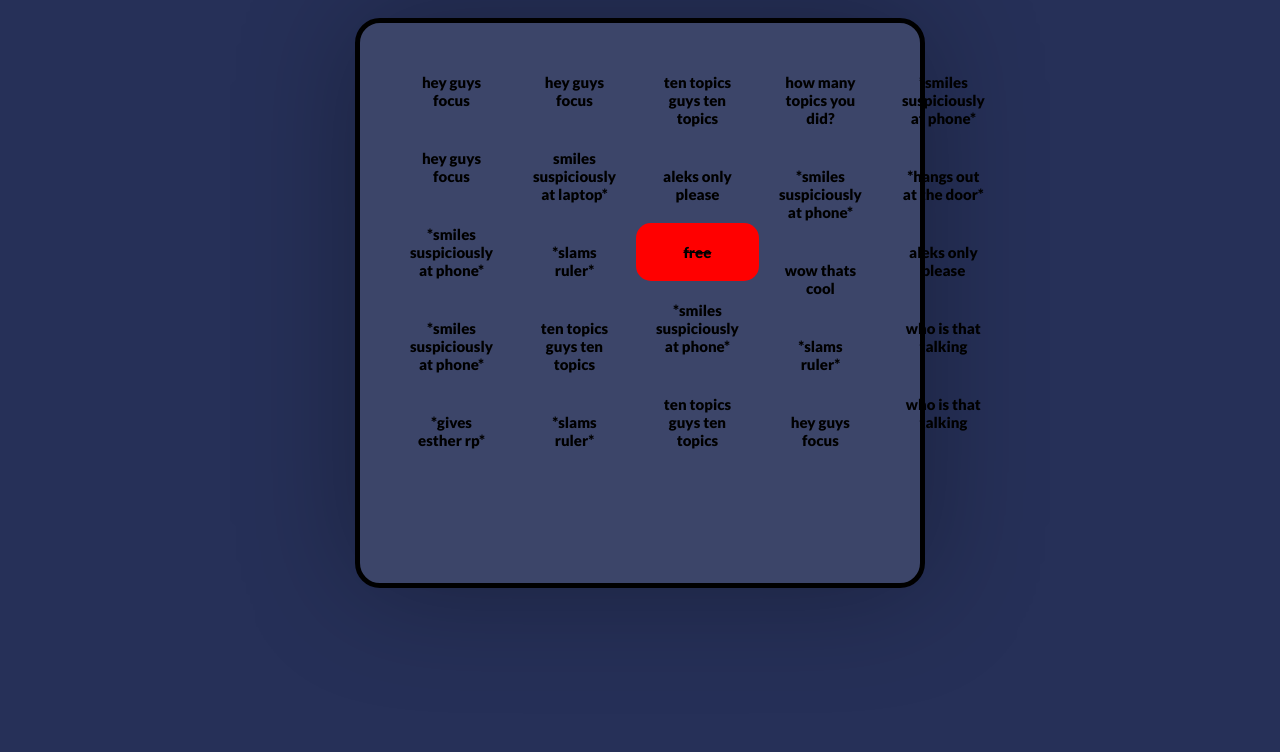
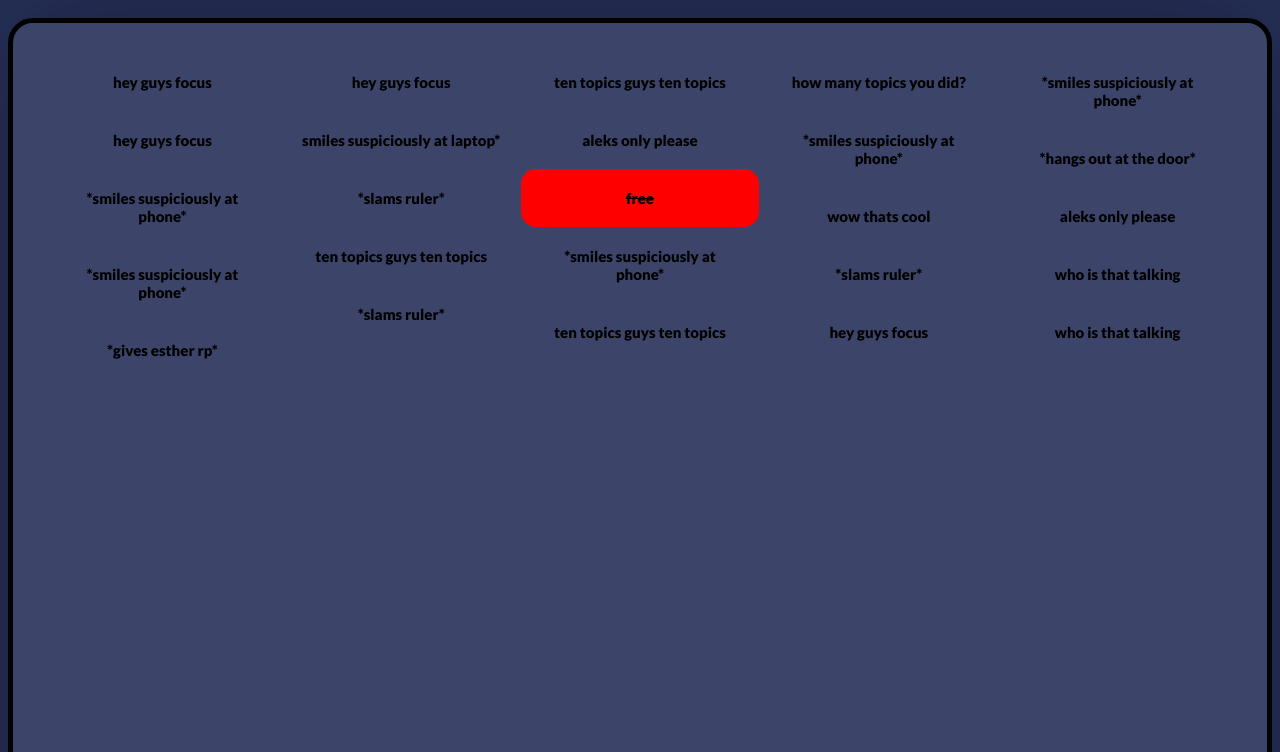
Before and after one commit to TerminalPenguin/subingo, a plain HTML site: page index.html in a window 1280 px wide. Shown: the part 48-800 px from the top of the page. Drawn offline with Linux system fonts and the light colour scheme.

Commit message:
took back square shape card div arrangment attempt

```diff
--- a/styles.css
+++ b/styles.css
@@ -15,8 +15,6 @@ html {
     background-color: rgba(255, 255, 255, 0.1);
     box-shadow: 0 0 120px rgba(0, 0, 0, 0.3);
     margin: 20px auto;
-    max-width: 500px;
-    max-height: 500px;
 }
 
 
```
